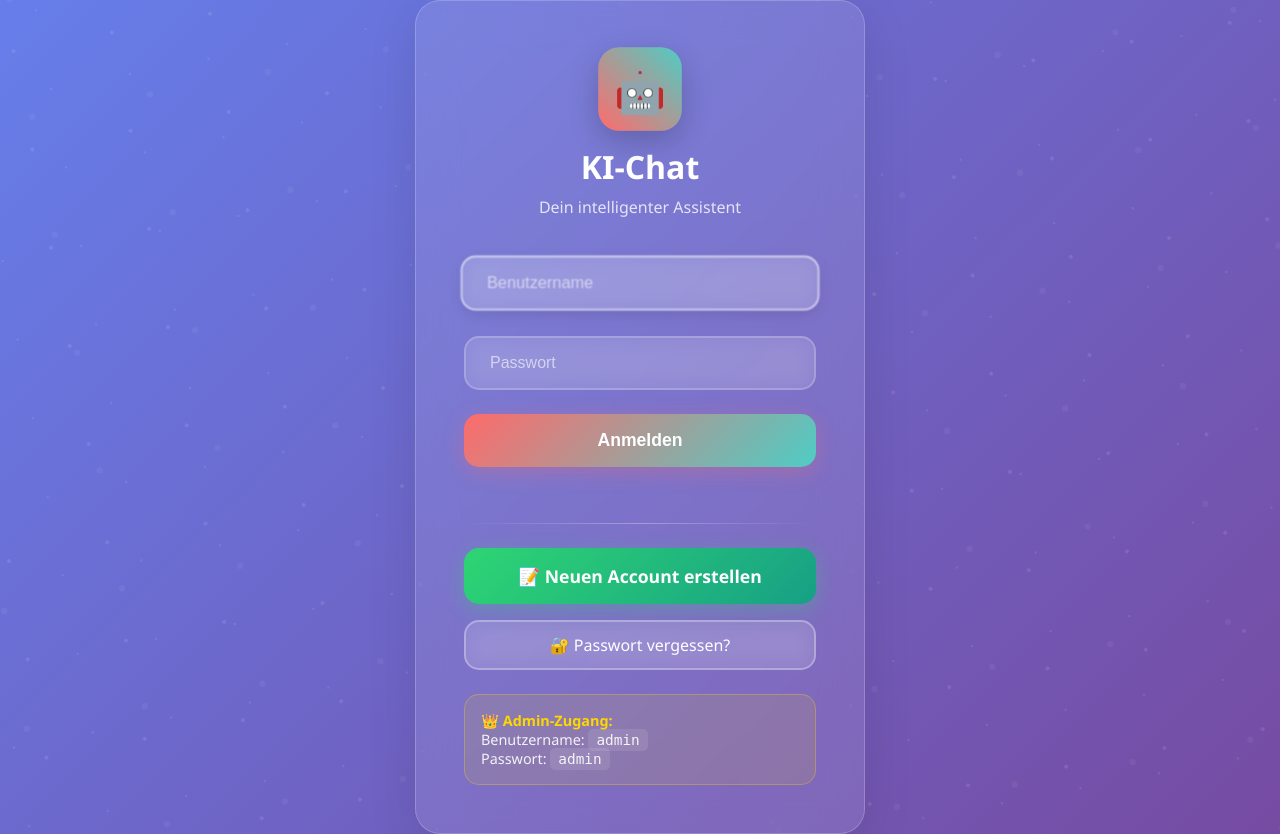
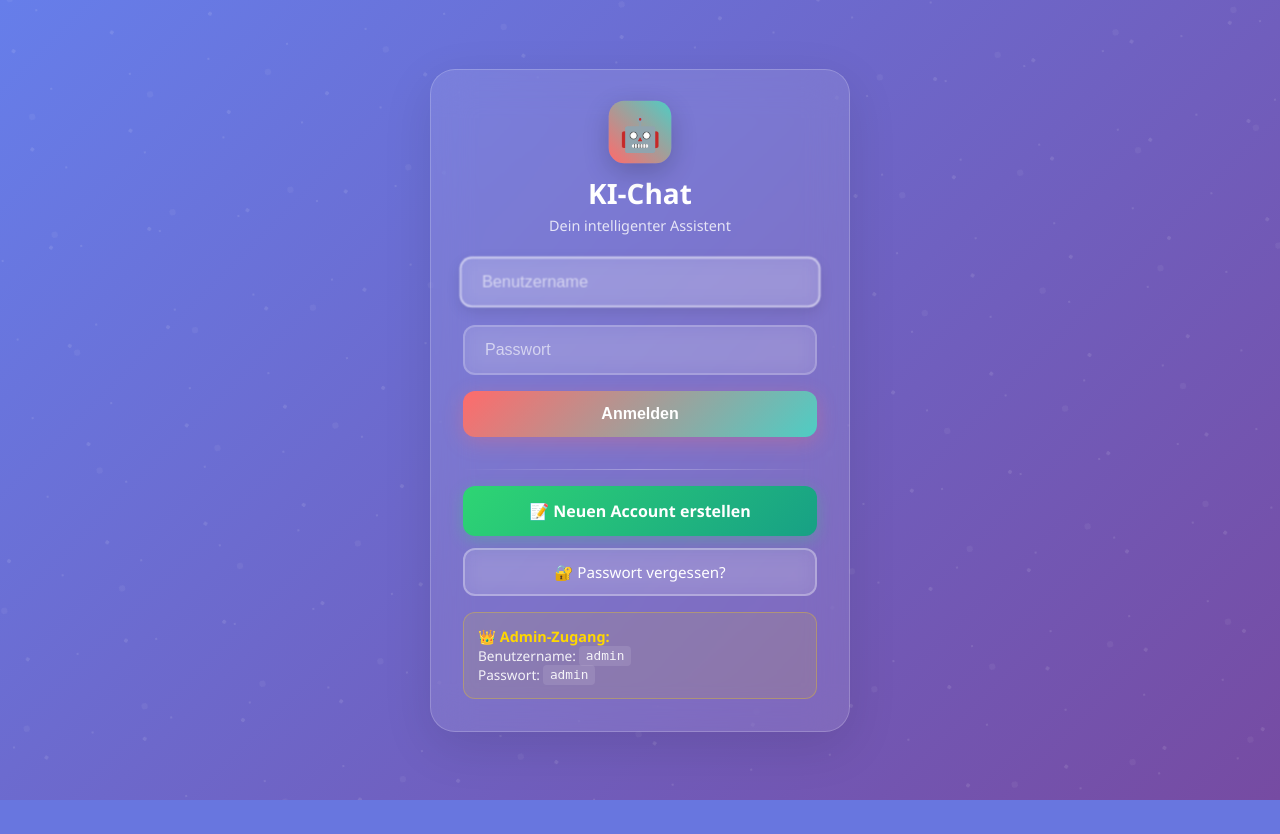
Before and after one commit to IchmagWasser/ai-girlfriend-test, a FastAPI app: page / in a window 1280 px wide. After the commit the page ends 800 px from the top, so only its background shows below. Run offline with FastAPI, Linux system fonts and the light colour scheme.

Commit message:
Update: Neue Funktionen eingebaut

```diff
--- a/templates/login.html
+++ b/templates/login.html
@@ -20,6 +20,7 @@
             justify-content: center;
             position: relative;
             overflow: hidden;
+            padding: 1rem;
         }
 
         /* Animated background */
@@ -49,9 +50,11 @@
             backdrop-filter: blur(20px);
             border: 1px solid rgba(255, 255, 255, 0.2);
             border-radius: 25px;
-            padding: 3rem;
+            padding: 2rem;
             width: 100%;
-            max-width: 450px;
+            max-width: 420px;
+            max-height: 95vh;
+            overflow-y: auto;
             box-shadow: 0 15px 50px rgba(0, 0, 0, 0.1);
             position: relative;
             animation: slideUp 0.8s ease-out;
@@ -64,21 +67,21 @@
 
         .logo-section {
             text-align: center;
-            margin-bottom: 2.5rem;
+            margin-bottom: 1.5rem;
         }
 
         .logo {
-            width: 80px;
-            height: 80px;
+            width: 60px;
+            height: 60px;
             background: linear-gradient(45deg, #ff6b6b, #4ecdc4);
-            border-radius: 20px;
+            border-radius: 15px;
             display: flex;
             align-items: center;
             justify-content: center;
-            font-size: 2.5rem;
-            margin: 0 auto 1rem;
+            font-size: 2rem;
+            margin: 0 auto 0.75rem;
             animation: pulse 2s infinite;
-            box-shadow: 0 10px 30px rgba(0, 0, 0, 0.2);
+            box-shadow: 0 8px 25px rgba(0, 0, 0, 0.2);
         }
 
         @keyframes pulse {
@@ -88,27 +91,27 @@
 
         .logo-text {
             color: white;
-            font-size: 2rem;
+            font-size: 1.75rem;
             font-weight: 700;
-            margin-bottom: 0.5rem;
+            margin-bottom: 0.25rem;
         }
 
         .logo-subtitle {
             color: rgba(255, 255, 255, 0.8);
-            font-size: 1rem;
+            font-size: 0.9rem;
         }
 
         .form-group {
-            margin-bottom: 1.5rem;
+            margin-bottom: 1rem;
             position: relative;
         }
 
         .form-input {
             width: 100%;
-            padding: 1rem 1.5rem;
+            padding: 0.875rem 1.25rem;
             background: rgba(255, 255, 255, 0.1);
             border: 2px solid rgba(255, 255, 255, 0.2);
-            border-radius: 15px;
+            border-radius: 12px;
             color: white;
             font-size: 1rem;
             transition: all 0.3s ease;
@@ -129,38 +132,35 @@
 
         .login-btn {
             width: 100%;
-            padding: 1rem;
+            padding: 0.875rem;
             background: linear-gradient(135deg, #ff6b6b 0%, #4ecdc4 100%);
             border: none;
-            border-radius: 15px;
+            border-radius: 12px;
             color: white;
-            font-size: 1.1rem;
+            font-size: 1rem;
             font-weight: 600;
             cursor: pointer;
             transition: all 0.3s ease;
-            margin-bottom: 2rem;
+            margin-bottom: 1rem;
             box-shadow: 0 5px 20px rgba(255, 107, 107, 0.3);
         }
 
         .login-btn:hover {
-            transform: translateY(-3px);
-            box-shadow: 0 8px 25px rgba(255, 107, 107, 0.4);
-        }
-
-        .login-btn:active {
-            transform: translateY(-1px);
+            transform: translateY(-2px);
+            box-shadow: 0 7px 20px rgba(255, 107, 107, 0.4);
         }
 
         .error-message {
             background: rgba(255, 71, 87, 0.9);
             color: white;
-            padding: 1rem;
-            border-radius: 15px;
-            margin-bottom: 1.5rem;
+            padding: 0.75rem;
+            border-radius: 12px;
+            margin-bottom: 1rem;
             text-align: center;
             font-weight: 500;
             backdrop-filter: blur(10px);
             animation: shake 0.5s ease-in-out;
+            font-size: 0.9rem;
         }
 
         @keyframes shake {
@@ -172,47 +172,48 @@
         .success-message {
             background: rgba(46, 213, 115, 0.9);
             color: white;
-            padding: 1rem;
-            border-radius: 15px;
-            margin-bottom: 1.5rem;
+            padding: 0.75rem;
+            border-radius: 12px;
+            margin-bottom: 1rem;
             text-align: center;
             font-weight: 500;
             backdrop-filter: blur(10px);
+            font-size: 0.9rem;
         }
 
         .divider {
             height: 1px;
             background: linear-gradient(90deg, transparent, rgba(255,255,255,0.3), transparent);
-            margin: 1.5rem 0;
+            margin: 1rem 0;
         }
 
         .action-buttons {
             display: flex;
             flex-direction: column;
-            gap: 1rem;
-            margin-bottom: 1.5rem;
+            gap: 0.75rem;
+            margin-bottom: 1rem;
         }
 
         .register-btn {
             width: 100%;
-            padding: 1rem;
+            padding: 0.875rem;
             background: linear-gradient(135deg, #2ed573 0%, #17a085 100%);
             border: none;
-            border-radius: 15px;
+            border-radius: 12px;
             color: white;
-            font-size: 1.1rem;
+            font-size: 1rem;
             font-weight: 600;
             cursor: pointer;
             transition: all 0.3s ease;
             text-decoration: none;
             text-align: center;
             display: block;
-            box-shadow: 0 5px 20px rgba(46, 213, 115, 0.3);
+            box-shadow: 0 4px 15px rgba(46, 213, 115, 0.3);
         }
 
         .register-btn:hover {
-            transform: translateY(-3px);
-            box-shadow: 0 8px 25px rgba(46, 213, 115, 0.4);
+            transform: translateY(-2px);
+            box-shadow: 0 6px 20px rgba(46, 213, 115, 0.4);
         }
 
         .reset-btn {
@@ -220,9 +221,9 @@
             padding: 0.75rem;
             background: rgba(255, 255, 255, 0.1);
             border: 2px solid rgba(255, 255, 255, 0.3);
-            border-radius: 15px;
+            border-radius: 12px;
             color: white;
-            font-size: 1rem;
+            font-size: 0.95rem;
             font-weight: 500;
             cursor: pointer;
             transition: all 0.3s ease;
@@ -241,35 +242,41 @@
         .admin-info {
             background: rgba(255, 215, 0, 0.1);
             border: 1px solid rgba(255, 215, 0, 0.3);
-            border-radius: 15px;
-            padding: 1rem;
-            margin-top: 1.5rem;
-            font-size: 0.9rem;
+            border-radius: 12px;
+            padding: 0.875rem;
+            margin-top: 1rem;
+            font-size: 0.85rem;
             color: rgba(255, 255, 255, 0.9);
         }
 
         .admin-info strong {
             color: #ffd700;
+            font-size: 0.9rem;
         }
 
         .admin-info code {
             background: rgba(255, 255, 255, 0.1);
-            padding: 0.2rem 0.5rem;
-            border-radius: 5px;
+            padding: 0.15rem 0.4rem;
+            border-radius: 4px;
             font-family: monospace;
+            font-size: 0.8rem;
         }
 
         /* Responsive */
         @media (max-width: 480px) {
+            body {
+                padding: 0.5rem;
+            }
+
             .login-container {
-                padding: 2rem;
-                margin: 1rem;
+                padding: 1.5rem;
+                max-width: 100%;
             }
 
             .logo {
-                width: 60px;
-                height: 60px;
-                font-size: 2rem;
+                width: 50px;
+                height: 50px;
+                font-size: 1.75rem;
             }
 
             .logo-text {
@@ -277,8 +284,26 @@
             }
 
             .action-buttons {
-                gap: 0.75rem;
+                gap: 0.6rem;
             }
+
+            .form-input, .login-btn, .register-btn {
+                padding: 0.75rem;
+            }
+        }
+
+        /* Scrollbar styling */
+        .login-container::-webkit-scrollbar {
+            width: 4px;
+        }
+
+        .login-container::-webkit-scrollbar-track {
+            background: transparent;
+        }
+
+        .login-container::-webkit-scrollbar-thumb {
+            background: rgba(255, 255, 255, 0.3);
+            border-radius: 2px;
         }
     </style>
 </head>
@@ -346,7 +371,6 @@
     </div>
 
     <script>
-        // Form enhancement
         document.addEventListener('DOMContentLoaded', function() {
             const inputs = document.querySelectorAll('.form-input');
 
@@ -360,16 +384,14 @@
                 });
             });
 
-            // Auto focus first input
             if (inputs.length > 0) {
                 inputs[0].focus();
             }
 
-            // Button hover effects
             const buttons = document.querySelectorAll('.register-btn, .reset-btn');
             buttons.forEach(button => {
                 button.addEventListener('mouseenter', function() {
-                    this.style.transform = 'translateY(-3px) scale(1.02)';
+                    this.style.transform = 'translateY(-2px) scale(1.01)';
                 });
 
                 button.addEventListener('mouseleave', function() {
```
